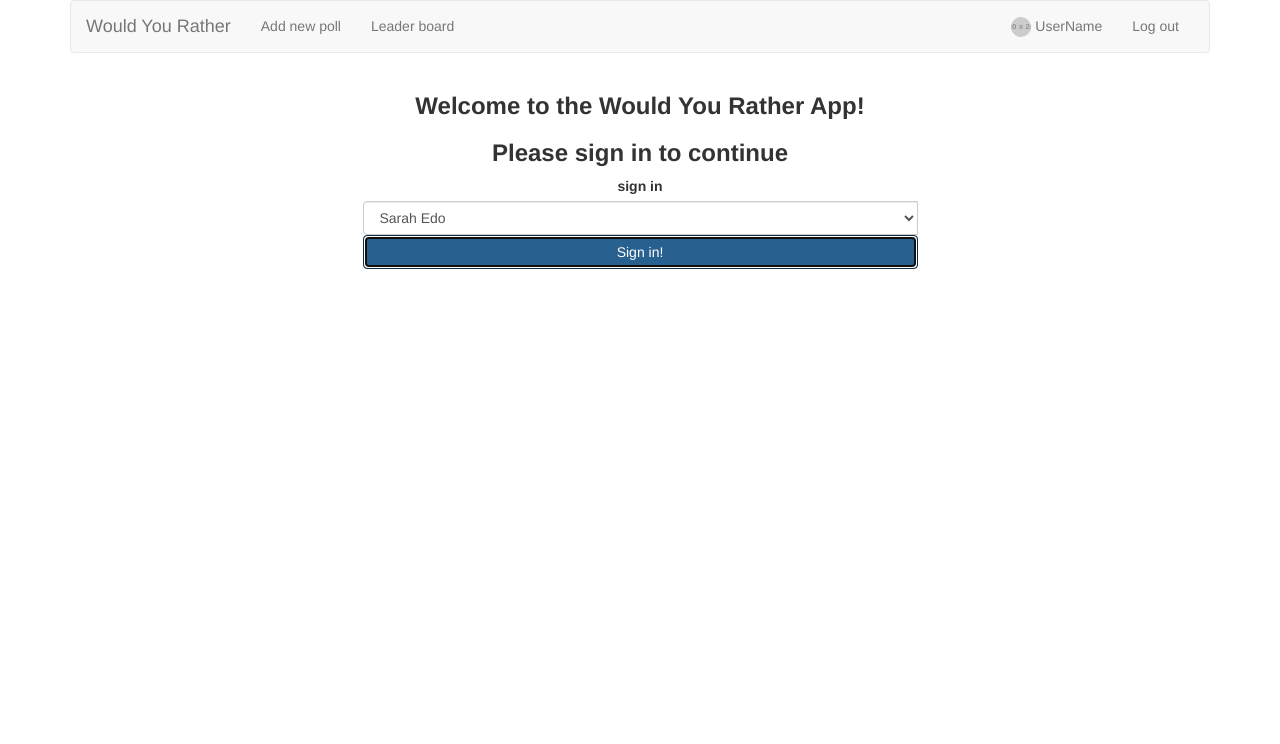
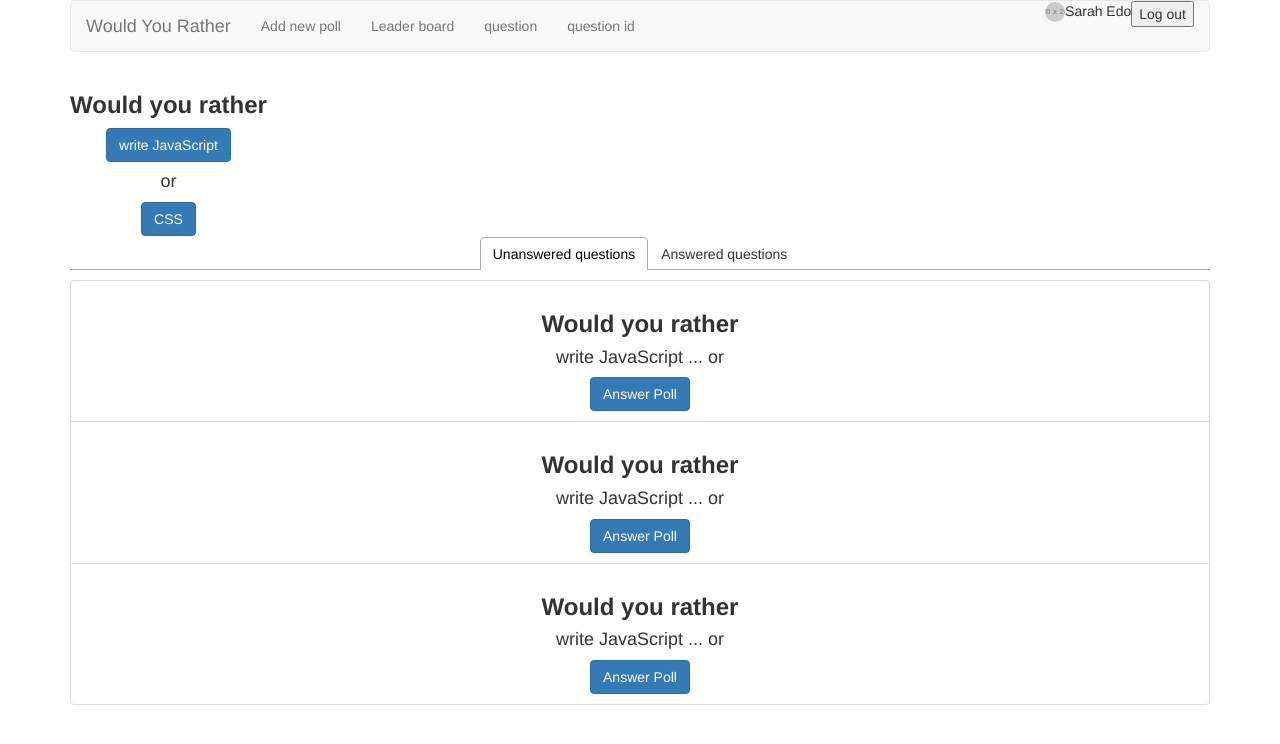
Before and after one commit to khaled-samir/-reactnd-project-would-you-rather, a React (Create React App) app: page / in a window 1280 px wide. Both pictures are taken after a click on the button "Sign in!". Shown: the top 744 px of the page. Built offline with nearby package versions, Linux system fonts and the light colour scheme.

Commit message:
Add private route

```diff
--- a/package.json
+++ b/package.json
@@ -40,5 +40,8 @@
       "last 1 firefox version",
       "last 1 safari version"
     ]
+  },
+  "devDependencies": {
+    "redux-devtools-extension": "^2.13.9"
   }
 }
--- /dev/null
+++ b/src/actions/authedUser.js
@@ -0,0 +1,17 @@
+// import { _getUsers } from "../_DATA"
+
+export const SET_AUTHED_USER = 'SET_AUTHED_USER'
+
+export function setAuthedUser(user) {
+    return {
+        type: SET_AUTHED_USER,
+        user,
+    }
+}
+
+
+// export function setAuthedUsersetAuthedUser(user) {
+//     return user;
+//     // debugger
+
+// }
--- a/src/components/AnswerQuestion.js
+++ b/src/components/AnswerQuestion.js
@@ -3,6 +3,7 @@ import { connect } from 'react-redux';
 
 class AnswerQuestion extends Component {
     render() {
+        console.log(this.props);
         return (
             <div className="answer-questions">
 
--- a/src/components/App.js
+++ b/src/components/App.js
@@ -9,11 +9,13 @@ import Header from './Header';
 import Leaderboard from './Leaderboard';
 import Login from './Login';
 import Questions from './Questions';
+import PrivateRoute from '../routes/PrivateRoute';
+import AnswerQuestion from './AnswerQuestion';
 // import { handelInitialData } from '../reducers/users';
 class App extends Component {
 
   componentDidMount() {
-    const { store, state, dispatch } = this.props;
+
     //   console.log("state")
     //   console.log(state)
     //   dispatch(handelInitialData())
@@ -25,22 +27,30 @@ class App extends Component {
     // store.subscribe(() => console.log(store.getState()))
     // console.log("state")
     // console.log(state)
-
+    const { state, dispatch } = this.props;
+    const authedUser = state.authedUser
     return (
       <div className="container text-center">
         <Header />
         <div className="row">
           <Switch>
             <Route exact path="/">
-              <Login />
-              {/* <Questions /> */}
+              {authedUser ? <Questions /> : <Login />}
             </Route>
-            <Route path="/add">
+            {/* <Route path="/add">
               <AddQuestions />
-            </Route>
+            </Route> */}
+
+            <PrivateRoute path="/add" component={AddQuestions} />
+            <PrivateRoute path="/leaderboard" component={Leaderboard} />
+            <PrivateRoute path="/question" component={AnswerQuestion} />
+            <PrivateRoute path="/question/:id" component={AnswerQuestion} />
+
+            {/*
             <Route path="/leaderboard">
               <Leaderboard />
             </Route>
+             */}
           </Switch>
         </div>
       </div>
--- a/src/components/Header.js
+++ b/src/components/Header.js
@@ -1,9 +1,16 @@
 import React, { Component } from 'react';
 import { connect } from 'react-redux';
 import { Link } from 'react-router-dom';
+import { setAuthedUser } from '../actions/authedUser';
 
 class Header extends Component {
     render() {
+
+        const { state, dispatch } = this.props
+        // const state = state.getState()
+        const authedUser = state.authedUser
+        const authedUserFullData = state.users[authedUser]
+        // debugger
         return (
 
             <header className="App-header">
@@ -20,21 +27,42 @@ class Header extends Component {
                                 {/* <li><Link to="/questions">Questions</Link></li> */}
                                 <li><Link to="/add">Add new poll</Link></li>
                                 <li><Link to="/leaderboard">Leader board</Link></li>
+                                <li><Link to="/question">question</Link></li>
+                                <li><Link to="/question/20">question id</Link></li>
                             </ul>
 
-                            <ul className="nav navbar-nav navbar-right">
-                                <li><a href="#"><img src="https://via.placeholder.com/20x20" alt="..." className="img-circle" /> UserName</a></li>
-                                <li><a href="#">Log out</a></li>
-                            </ul>
+                            {authedUser ?
 
+                                <ul className="nav navbar-nav navbar-right" style={{ 'display': authedUser ? '' : 'none' }}>
+                                    <li>
+                                        <img
+                                            src={authedUserFullData.avatar ? authedUserFullData.avatar : "https://via.placeholder.com/20x20"}
+                                            alt=""
+                                            className="img-circle"
+                                            width="20"
+                                            height="20" />
+                                        {authedUserFullData.name || ""}
+                                    </li>
+
+                                    <li>
+                                        <button onClick={(e) => {
+                                            e.preventDefault()
+                                            dispatch(setAuthedUser(""))
+                                        }}>
+                                            Log out
+                                        </button>
+                                    </li>
+                                </ul>
+
+                                : ''}
                         </div>
                     </div>
                 </nav>
-            </header>
+            </header >
         );
     }
 }
 
 export default connect((state) => ({
-    store: state.store,
+    state: state,
 }))(Header);
--- a/src/components/Login.js
+++ b/src/components/Login.js
@@ -1,5 +1,6 @@
 import React, { Component } from 'react';
 import { connect } from 'react-redux';
+import { setAuthedUser } from '../actions/authedUser';
 import { handelInitialData } from '../actions/usersActions';
 
 class Login extends Component {
@@ -25,7 +26,9 @@ class Login extends Component {
                 <div className="input-group width-100">
                     <form onSubmit={(e) => {
                         e.preventDefault()
-                        alert(e.target[0].value)
+                        const user = e.target[0].value
+                        // alert(user)
+                        dispatch(setAuthedUser(user))
                     }}>
 
                         <select className="form-control" id="login">
--- a/src/index.js
+++ b/src/index.js
@@ -4,13 +4,14 @@ import reportWebVitals from './reportWebVitals';
 import { applyMiddleware, createStore } from 'redux'
 import { Provider } from 'react-redux';
 import { BrowserRouter } from 'react-router-dom';
+import { composeWithDevTools } from 'redux-devtools-extension';
 
 import './index.css';
 import App from './components/App';
 import combineReducers from './reducers';
 import thunk from 'redux-thunk';
 
-const store = createStore(combineReducers, applyMiddleware(thunk));
+const store = createStore(combineReducers, composeWithDevTools(applyMiddleware(thunk)));
 
 
 ReactDOM.render(
--- /dev/null
+++ b/src/reducers/authedUser.js
@@ -0,0 +1,23 @@
+import { SET_AUTHED_USER } from "../actions/authedUser"
+
+
+export function authedUser(state = "", action) {
+    console.log(state)
+    switch (action.type) {
+        case SET_AUTHED_USER: {
+            return action.user
+        }
+        // case REMOVE_GOAL:
+        //     return state.filter((goal) => goal.id !== action.id)
+        // case TOGGLE_GOAL:
+        //     return state.map((goal) => goal.id !== action.id ? goal :
+        //         Object.assign({}, goal, { complete: !goal.complete })
+        //     )
+        // case SET_AUTHED_USER:
+        //     return action.goals
+        default:
+            return state
+
+    }
+
+}
--- a/src/reducers/index.js
+++ b/src/reducers/index.js
@@ -1,5 +1,8 @@
 import { combineReducers } from "redux";
+import { authedUser } from "./authedUser";
+import questions from "./questions";
 import { users } from "./users";
+
 export default combineReducers({
-    users,
+    users, authedUser, questions
 })
--- /dev/null
+++ b/src/reducers/questions.js
@@ -0,0 +1,101 @@
+const initialState = {
+    "8xf0y6ziyjabvozdd253nd": {
+        id: '8xf0y6ziyjabvozdd253nd',
+        author: 'sarahedo',
+        timestamp: 1467166872634,
+        optionOne: {
+            votes: ['sarahedo'],
+            text: 'have horrible short term memory',
+        },
+        optionTwo: {
+            votes: [],
+            text: 'have horrible long term memory'
+        }
+    },
+    "6ni6ok3ym7mf1p33lnez": {
+        id: '6ni6ok3ym7mf1p33lnez',
+        author: 'johndoe',
+        timestamp: 1468479767190,
+        optionOne: {
+            votes: [],
+            text: 'become a superhero',
+        },
+        optionTwo: {
+            votes: ['johndoe', 'sarahedo'],
+            text: 'become a supervillain'
+        }
+    },
+    "am8ehyc8byjqgar0jgpub9": {
+        id: 'am8ehyc8byjqgar0jgpub9',
+        author: 'sarahedo',
+        timestamp: 1488579767190,
+        optionOne: {
+            votes: [],
+            text: 'be telekinetic',
+        },
+        optionTwo: {
+            votes: ['sarahedo'],
+            text: 'be telepathic'
+        }
+    },
+    "loxhs1bqm25b708cmbf3g": {
+        id: 'loxhs1bqm25b708cmbf3g',
+        author: 'tylermcginnis',
+        timestamp: 1482579767190,
+        optionOne: {
+            votes: [],
+            text: 'be a front-end developer',
+        },
+        optionTwo: {
+            votes: ['sarahedo'],
+            text: 'be a back-end developer'
+        }
+    },
+    "vthrdm985a262al8qx3do": {
+        id: 'vthrdm985a262al8qx3do',
+        author: 'tylermcginnis',
+        timestamp: 1489579767190,
+        optionOne: {
+            votes: ['tylermcginnis'],
+            text: 'find $50 yourself',
+        },
+        optionTwo: {
+            votes: ['johndoe'],
+            text: 'have your best friend find $500'
+        }
+    },
+    "xj352vofupe1dqz9emx13r": {
+        id: 'xj352vofupe1dqz9emx13r',
+        author: 'johndoe',
+        timestamp: 1493579767190,
+        optionOne: {
+            votes: ['johndoe'],
+            text: 'write JavaScript',
+        },
+        optionTwo: {
+            votes: ['tylermcginnis'],
+            text: 'write Swift'
+        }
+    },
+}
+
+export default function questions(state = initialState, action) {
+    console.log(state)
+    // switch (action.type) {
+    //     case SET_AUTHED_USER: {
+    //         return action.user
+    //     }
+    //     // case REMOVE_GOAL:
+    //     //     return state.filter((goal) => goal.id !== action.id)
+    //     // case TOGGLE_GOAL:
+    //     //     return state.map((goal) => goal.id !== action.id ? goal :
+    //     //         Object.assign({}, goal, { complete: !goal.complete })
+    //     //     )
+    //     // case SET_AUTHED_USER:
+    //     //     return action.goals
+    //     default:
+    return state
+
+    // }
+
+}
--- /dev/null
+++ b/src/routes/PrivateRoute.js
@@ -0,0 +1,16 @@
+import { connect } from "react-redux";
+import { Redirect, Route } from "react-router";
+
+
+
+function PrivateRoute(props) {
+    if (props.authedUser === '') {
+        return <Redirect to="/" />
+    }
+    return <Route {...props} />
+
+}
+
+export default connect((state) => ({
+    authedUser: state.authedUser
+}))(PrivateRoute);
```
Also changed, not shown: src/actions/questionsActions.js (added), 2 other files (tests, documents, lock files or other folders).
